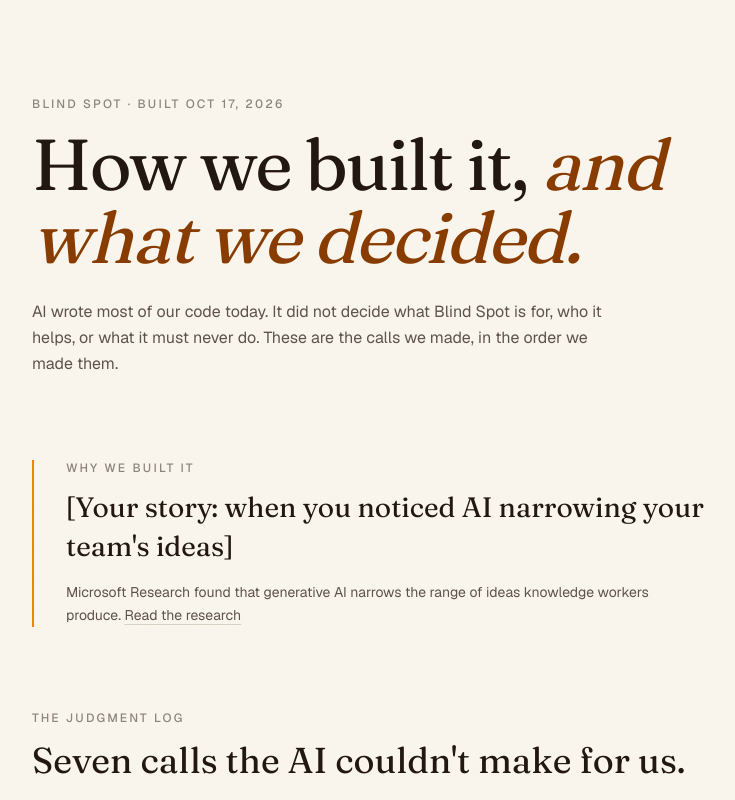
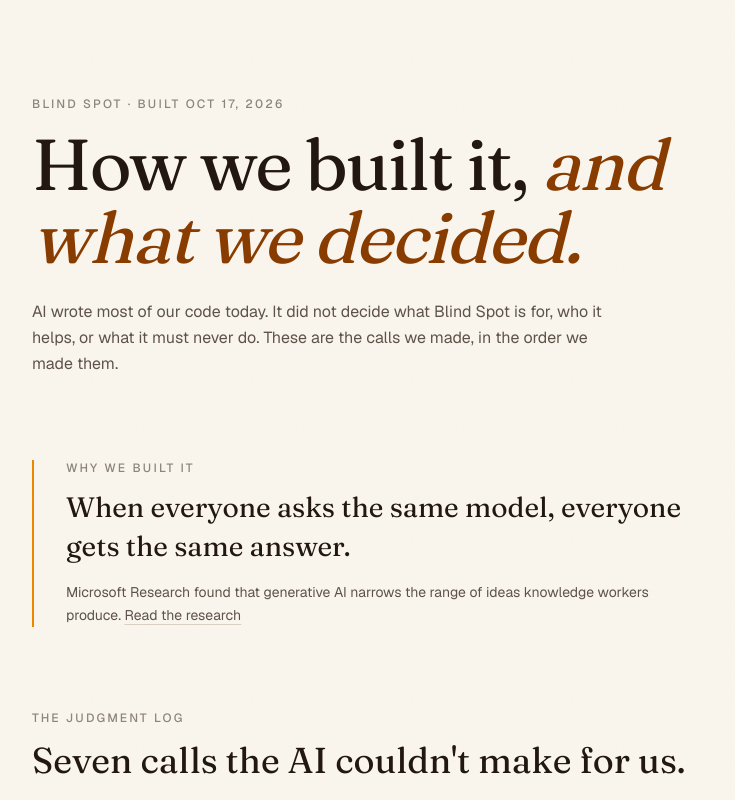
Before and after one commit to RonKat2008/blindspot, a Next.js app: page /why in a window 1280 px wide. Shown: the top 800 px of the page, without its empty margins (128-863 px from the left). Built offline with nearby package versions, Linux system fonts and the light colour scheme.

Commit message:
fix: replace founder-story placeholders with the shared-model line

```diff
--- a/src/app/pitch/slides.tsx
+++ b/src/app/pitch/slides.tsx
@@ -67,7 +67,7 @@
       {/* FOUNDER_STORY */}
       <Item className="mt-8 max-w-xl rotate-[-1.5deg] rounded-sm bg-[#f6e7a8] px-5 py-4 shadow-[2px_3px_0_color-mix(in_oklch,var(--ink)_18%,transparent)]">
         <p className="font-display text-[clamp(1.15rem,1rem+0.6vw,1.5rem)] leading-snug text-[var(--ink)]">
-          [Your story: when you noticed AI narrowing your team&apos;s ideas]
+          When everyone asks the same model, everyone gets the same answer.
         </p>
       </Item>
     </Stage>
--- a/src/app/why/why-view.tsx
+++ b/src/app/why/why-view.tsx
@@ -61,7 +61,7 @@
       <Eyebrow>Why we built it</Eyebrow>
       {/* FOUNDER_STORY */}
       <p className="mt-3 font-display text-[length:var(--text-question)] leading-snug text-ink">
-        [Your story: when you noticed AI narrowing your team&apos;s ideas]
+        When everyone asks the same model, everyone gets the same answer.
       </p>
       <p className="mt-4 text-sm leading-relaxed text-ink-soft">
         Microsoft Research found that generative AI narrows the range of ideas
--- a/src/components/hero/Landing.tsx
+++ b/src/components/hero/Landing.tsx
@@ -86,7 +86,7 @@
           <Reveal className={styles.whyStory}>
             <h2 id="why-heading" className={styles.label}>Why we built this</h2>
             {/* FOUNDER_STORY */}
-            <p className={styles.story}>[Your story: when you noticed AI narrowing your team&rsquo;s ideas]</p>
+            <p className={styles.story}>When everyone asks the same model, everyone gets the same answer.</p>
           </Reveal>
           <Reveal className={styles.decided} delay={0.08}>
             <p className={styles.decidedTitle}>Built with AI, decided by humans</p>
```
